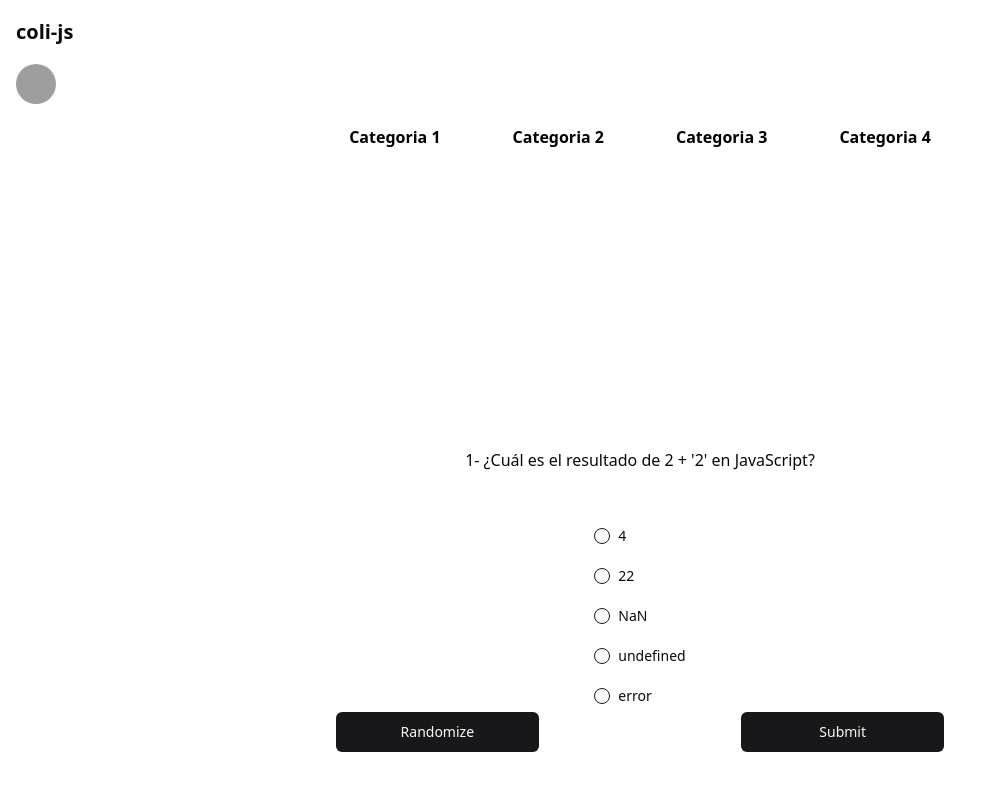
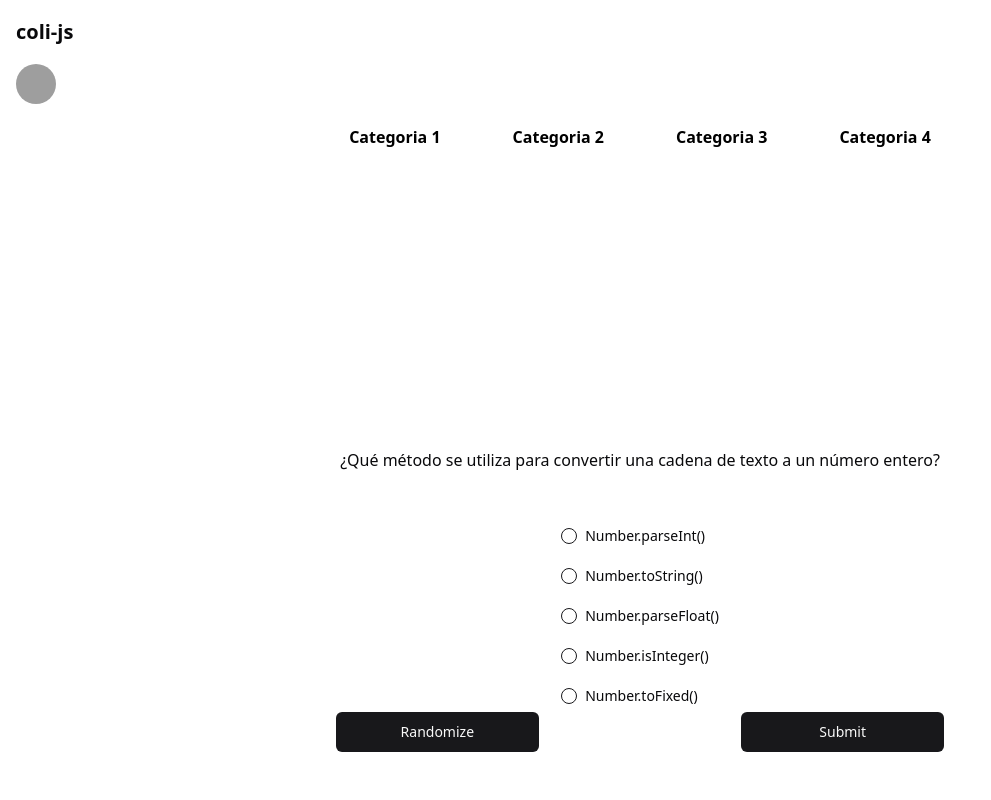
Before and after one commit to colidevs/coli-js, a Next.js app: page / in a window 1280 px wide. Shown: the top 800 px of the page, without its empty margins (0-991 px from the left). Built offline with nearby package versions, Linux system fonts and the light colour scheme; grey boxes are pictures that could not be loaded.

Commit message:
Se agrega validacion de respuesta y se completa el mock para nivel medio y dificil

```diff
--- a/src/app/page.tsx
+++ b/src/app/page.tsx
@@ -9,9 +9,10 @@ import mock from "@/mocks/default.json";
 
 interface EjercicioJs {
   id: number;
-  ejercicio: string;
+  enunciado: string;
   opciones: string[];
-  nivel: number;
+  correcta: string;
+  dificultad: string;
 }
 
 export default function HomePage() {
@@ -26,22 +27,36 @@ export default function HomePage() {
 
   const initialEjercicio = getRandom();
   const [ejercicioRandom, setEjercicioRandom] = useState<EjercicioJs>(initialEjercicio);
+  const [selectedOption, setSelectedOption] = useState<string | null>(null);
 
-  function handleOnClick() {
+  function handleRandomize() {
     const ejer = getRandom();
 
     setEjercicioRandom(ejer);
+    setSelectedOption(null);
+  }
+
+  function handleSubmit() {
+    if (selectedOption === ejercicioRandom.correcta) {
+      alert("¡Correcto!");
+    } else {
+      alert("Respuesta incorrecta. Inténtalo de nuevo.");
+    }
+  }
+
+  function handleOptionChange(value: string) {
+    setSelectedOption(value);
   }
 
   return (
     <main className="m-auto flex min-h-[100vh] flex-col justify-center">
       <section className="justify-center">
         <article className="mx-80 flex justify-center">
-          <p>{ejercicioRandom?.ejercicio}</p>
+          <p>{ejercicioRandom?.enunciado}</p>
         </article>
         {ejercicioRandom ? (
           <article className="mt-12 flex justify-center">
-            <RadioGroup>
+            <RadioGroup onValueChange={handleOptionChange}>
               {ejercicioRandom.opciones.map((opcion) => (
                 <div key={opcion} className="flex items-center space-x-2 py-2">
                   <RadioGroupItem value={opcion} />
@@ -53,10 +68,10 @@ export default function HomePage() {
         ) : null}
         <article className="mx-80 flex justify-between">
           <article className="flex size-1/3 flex-col">
-            <Button onClick={handleOnClick}>Randomize</Button>
+            <Button onClick={handleRandomize}>Randomize</Button>
           </article>
           <article className="flex size-1/3 flex-col">
-            <Button>Submit</Button>
+            <Button onClick={handleSubmit}>Submit</Button>
           </article>
         </article>
       </section>
--- a/src/mocks/default.json
+++ b/src/mocks/default.json
@@ -1,26 +1,72 @@
 [
     {
       "id": 1,
-      "ejercicio": "1- ¿Cuál es el resultado de 2 + '2' en JavaScript?",
-      "opciones": ["4", "22", "NaN", "undefined", "error"],
-      "nivel": 1
+      "enunciado": "¿Qué valor imprimirá la siguiente línea de código? 'console.log(typeof 42);'",
+      "opciones": ["number", "string", "boolean", "object", "undefined"],
+      "correcta": "number",
+      "dificultad": "facil"
     },
     {
       "id": 2,
-      "ejercicio": "2- ¿Qué valor imprimirá la siguiente línea de código?",
-      "opciones": ["number", "string", "boolean", "object", "undefined"],
-      "nivel": 1
+      "enunciado": "¿Qué método se utiliza para convertir una cadena de texto a un número entero?",
+      "opciones": ["Number.parseInt()", "Number.toString()", "Number.parseFloat()", "Number.isInteger()", "Number.toFixed()"],
+      "correcta": "Number.parseInt()",
+      "dificultad": "facil"
     },
     {
       "id": 3,
-      "ejercicio": "3 ¿Qué método se utiliza para convertir una cadena de texto a un número entero?",
-      "opciones": ["number", "string", "boolean", "object", "undefined"],
-      "nivel": 1
+      "enunciado": "¿Cuál es la salida de la siguiente expresión? 'console.log(0.1 + 0.2 === 0.3);'",
+      "opciones": ["true", "false", "undefined", "NaN", "null"],
+      "correcta": "false",
+      "dificultad": "facil"
     },
     {
       "id": 4,
-      "ejercicio": "4- ¿Cuál es la salida de la siguiente expresión?",
-      "opciones": ["number", "string", "boolean", "object", "undefined"],
-      "nivel": 1
+      "enunciado": "¿Cuál de los siguientes es un tipo de datos en JavaScript?",
+      "opciones": ["integer", "float", "number", "double", "character"],
+      "correcta": "number",
+      "dificultad": "facil"
+    },
+    {
+      "id": 5,
+      "enunciado": "¿Cuál es el resultado de 2 + '2' en JavaScript?",
+      "opciones": ["4", "22", "NaN", "undefined", "error"],
+      "correcta": "22",
+      "dificultad": "medio"
+    },
+    {
+      "id": 6,
+      "enunciado": "¿Cuál es la diferencia principal entre 'let' y 'var' en JavaScript?",
+      "opciones":
+      [
+        "'let' se usa solo para números y 'var' para cadenas",
+        "'let' tiene ámbito de función y 'var' tiene ámbito de bloque",
+        "'let' tiene ámbito de bloque y 'var' tiene ámbito de función",
+        "'let' es más rápido que 'var'",
+        "'let' y 'var' son completamente intercambiables"
+      ],
+      "correcta": "'let' tiene ámbito de bloque y 'var' tiene ámbito de función",
+      "dificultad": "medio"
+    },
+    {
+      "id": 7,
+      "enunciado": "¿Qué imprimirá la siguiente línea de código? 'console.log(typeof null);'",
+      "opciones": ["null", "object", "undefined", "boolean", "string"],
+      "correcta": "object",
+      "dificultad": "medio"
+    },
+    {
+      "id": 8,
+      "enunciado": "¿Cuál es el propósito de la declaración 'use strict' en JavaScript?",
+      "opciones":
+      [
+        "Permitir el uso de nuevas características de ES6",
+        "Mejorar la velocidad de ejecución del código",
+        "Hacer que el código funcione en modo estricto, lo que previene ciertos errores",
+        "Hacer que el código sea compatible con versiones antiguas de JavaScript",
+        "Permitir el uso de 'async/await'"
+      ],
+      "correcta": "Hacer que el código funcione en modo estricto, lo que previene ciertos errores",
+      "dificultad": "medio"
     }
 ]
```
